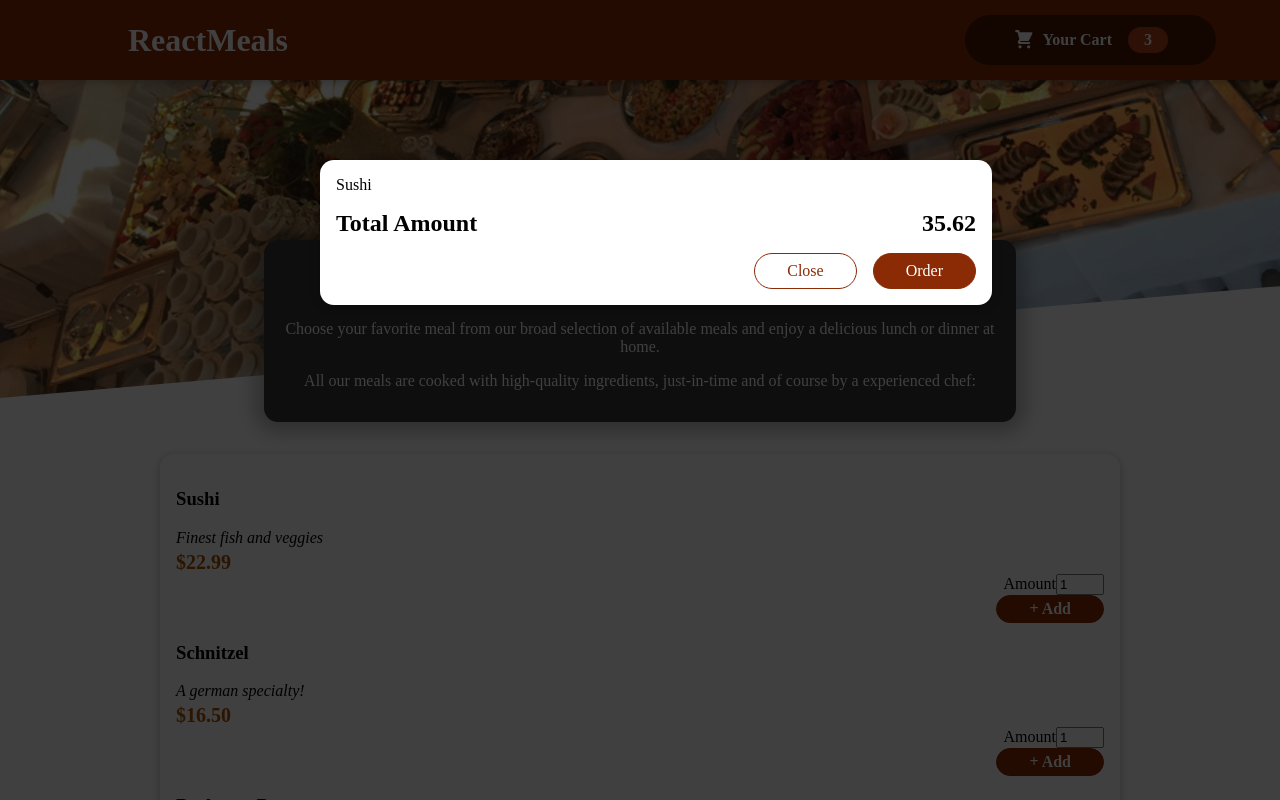
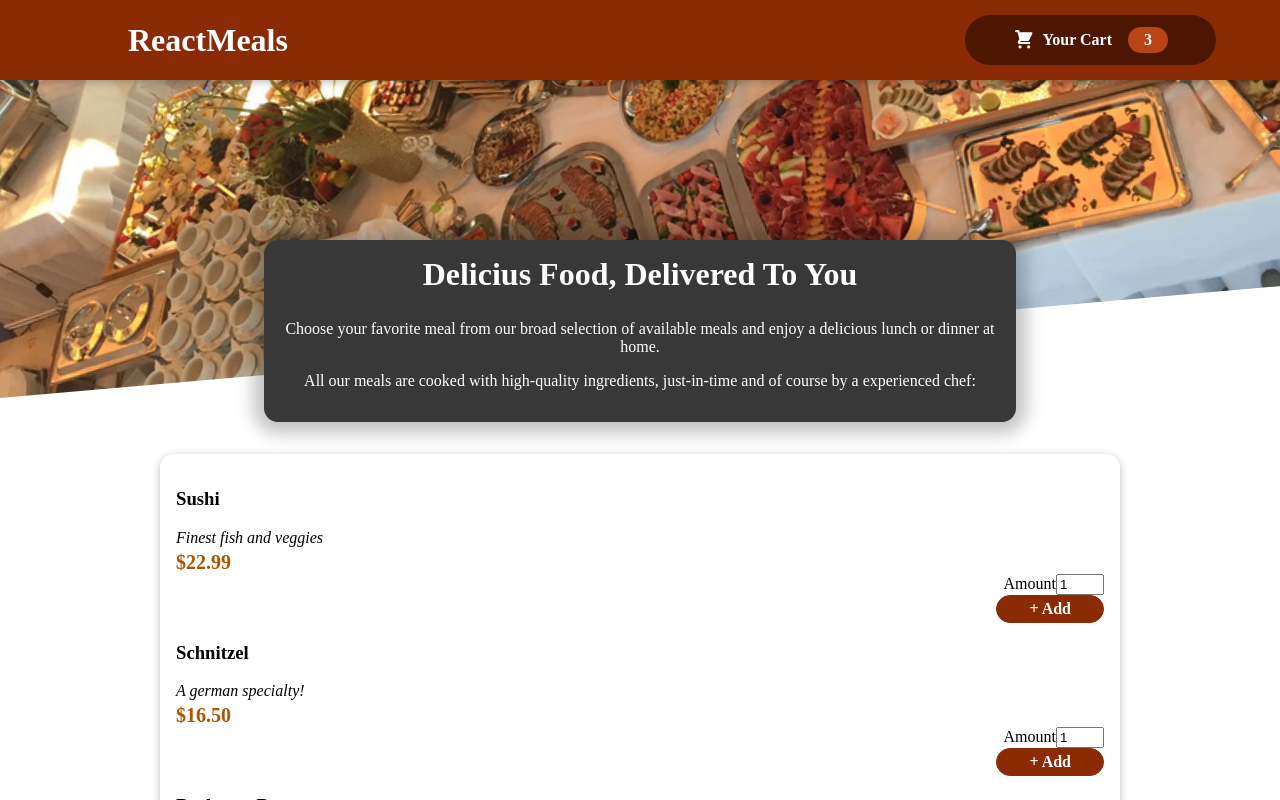
Before and after one commit to paskuvan/react-food, a React (Create React App) app: page / in a window 1280 px wide. Shown: the top 800 px of the page. Built offline with nearby package versions, Linux system fonts and the light colour scheme.

Commit message:
add close modal cart

```diff
--- a/src/App.js
+++ b/src/App.js
@@ -1,14 +1,23 @@
-import React, { Fragment } from 'react';
+import React, { Fragment, useState } from 'react';
 
 import Header from './components/Layout/Header';
 import Meals from './components/Meals/Meals';
 import Cart from './components/Cart/Cart';
 
 function App() {
+  const [cartIsShown, setCartIsShown] = useState(false);
+
+  const showCartHander = () => {
+    setCartIsShown(true);
+  };
+
+  const hideCartHandler = () => {
+    setCartIsShown(false);
+  };
   return (
     <Fragment>
-      <Cart />
-      <Header />
+      {cartIsShown && <Cart onClose={hideCartHandler} />}
+      <Header onShowCart = {showCartHander}/>
       <main>
     <Meals />
       </main>
--- a/src/components/Cart/Cart.js
+++ b/src/components/Cart/Cart.js
@@ -11,14 +11,16 @@
     );
 
     return (
-      <Modal>
+      <Modal onClose={props.onClose}>
         {cartItems}
         <div className={classes.total}>
           <span>Total Amount</span>
           <span>35.62</span>
         </div>
         <div className={classes.actions}>
-          <button className={classes['button--alt']}>Close</button>
+          <button className={classes['button--alt']} onClick={props.onClose}>
+              Close
+              </button>
           <button className={classes.button}>Order</button>
         </div>
       </Modal>
--- a/src/components/Layout/Header.js
+++ b/src/components/Layout/Header.js
@@ -9,7 +9,7 @@
  <Fragment>
         <header className={classes.header}>
             <h1>ReactMeals</h1>
-          <HeaderCartButton />
+          <HeaderCartButton onClick={props.onShowCart} />
         </header>
         <div className={classes['main-image']}>
             <img src={mealsImage} alt="A table full of delicious food!" />
--- a/src/components/Layout/HeaderCartButton.js
+++ b/src/components/Layout/HeaderCartButton.js
@@ -2,7 +2,7 @@
 import classes from './HeaderCartButton.module.css';
 
 const HeaderCartButton = (props) => {
-    return <button className={classes.button}>
+    return <button className={classes.button} onClick={props.onClick}>
         <span className={classes.icon}>
          <CartIcon />
         </span>
--- a/src/components/UI/Modal.js
+++ b/src/components/UI/Modal.js
@@ -4,7 +4,7 @@
 import classes from './Modal.module.css';
 
 const Backdrop = (props) => {
-  return <div className={classes.backdrop} />;
+  return <div className={classes.backdrop} onClick={props.onClose} />;
 };
 
 const ModalOverlay = (props) => {
@@ -20,7 +20,7 @@
 const Modal = (props) => {
   return (
     <Fragment>
-      {ReactDOM.createPortal(<Backdrop />, portalElement)}
+      {ReactDOM.createPortal(<Backdrop onClose={props.onClose} />, portalElement)}
       {ReactDOM.createPortal(
         <ModalOverlay>{props.children}</ModalOverlay>,
         portalElement
```
